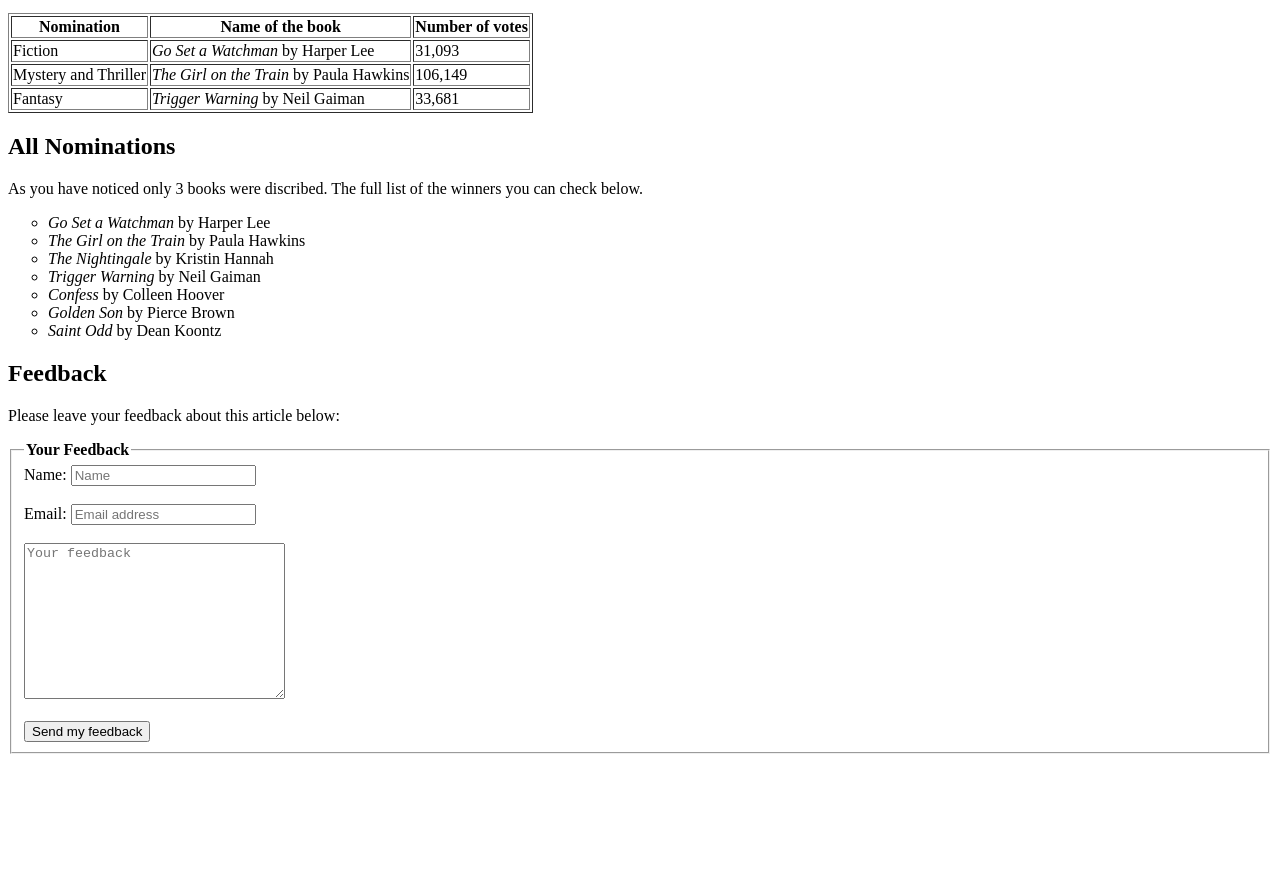
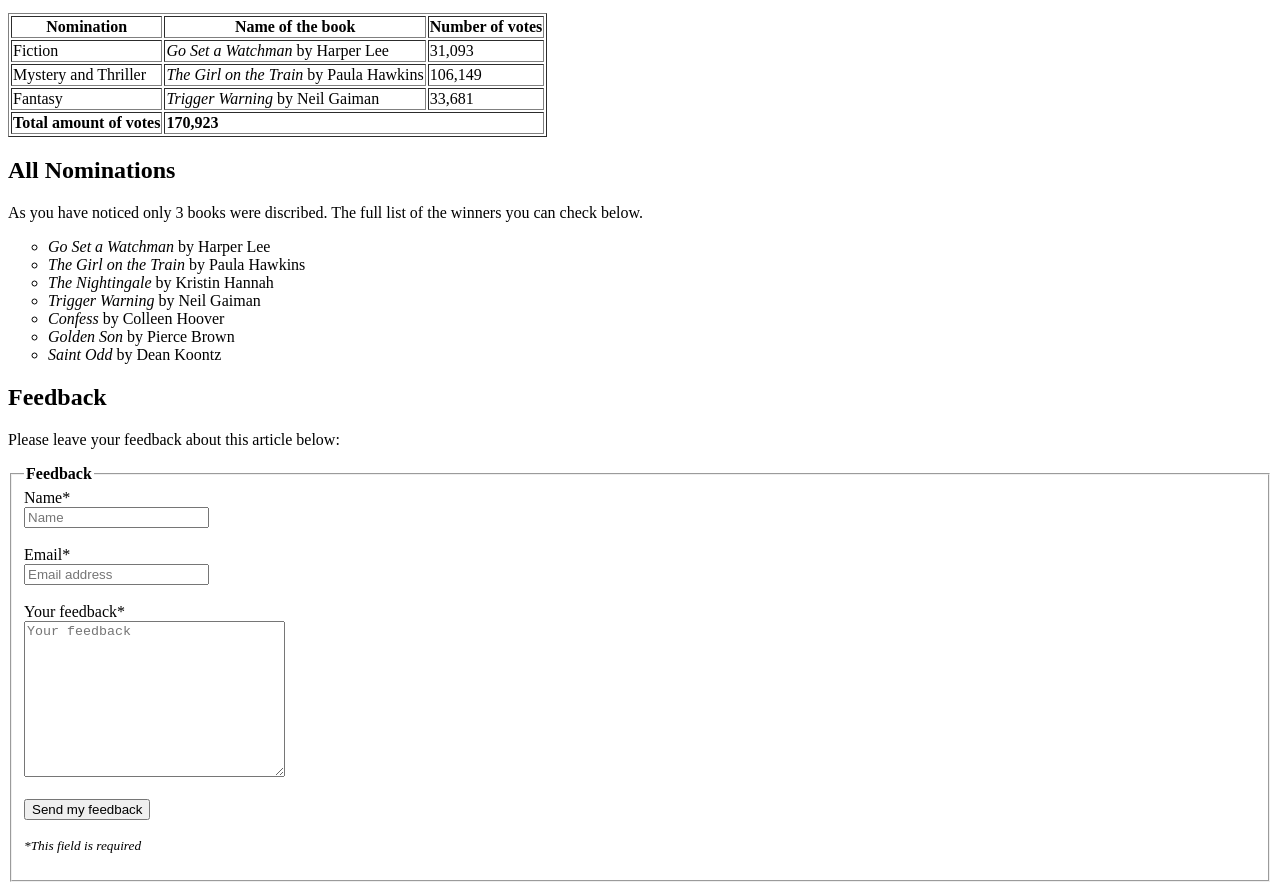
Before and after one commit to OlyaKorchan/class3, a plain HTML site: page index.html in a window 1280 px wide. Shown: the part 1350-2240 px from the top of the page. Before the commit the page ends 2112 px from the top, so only its background shows below. Drawn offline with Linux system fonts and the light colour scheme.

Commit message:
changed form and table

```diff
--- a/index.html
+++ b/index.html
@@ -9,7 +9,7 @@
             <h1>Best Books 2015</h1>
         </header>
         <section>
-        <p> You are welcome to check the list of best books of the previous year. The results are based on survey conducted by Goodreads</p>
+        <p> You are welcome to check the list of best books of the previous year. The results are based on survey conducted by <a href="https://www.goodreads.com/">Goodreads</a></p>
         <article>
             <header><h2>Fiction</h2></header>
             <section>
@@ -64,6 +64,10 @@
                         <td><i>Trigger Warning</i> by Neil Gaiman</td>
                         <td>33,681</td>
                     </tr>
+                    <tr>
+                        <td><b>Total amount of votes</b></td>
+                        <td colspan="2"><b>170,923</b></td>
+                    </tr>
                 </table>
             </div>
         </article>
@@ -88,16 +92,18 @@
                 <p>Please leave your feedback about this article below:</p>
                 <form id="feedback" method="post">
                     <fieldset>
-                        <legend><b>Your Feedback</b></legend>
-                        <label for="name">Name: </label>
+                        <legend><b>Feedback</b></legend>
+                        <label for="name">Name*</label> <br>
                         <input type="text" id="name" placeholder="Name" required>
                         <br> <br>
-                        <label for="email">Email: </label>
+                        <label for="email">Email*</label> <br>
                         <input type="email" id="email" placeholder="Email address" required pattern="^[A-Za-z0-9._%+-]+@[A-Za-z0-9.-]+\.[a-zA-Z]{2,}$">
                         <br> <br>
-                        <textarea name="comments" rows="10" cols="30" placeholder="Your feedback" required></textarea>
-                        <br><br>
+                        <label for="comments">Your feedback*</label><br>
+                        <textarea name="comments" id="comments" rows="10" cols="30" placeholder="Your feedback" required></textarea>
+                        <br> <br>
                         <input type="submit" value="Send my feedback">
+                        <p><small><i>*This field is required</i></small></p>
                     </fieldset>
                 </form>
             </div>
```
